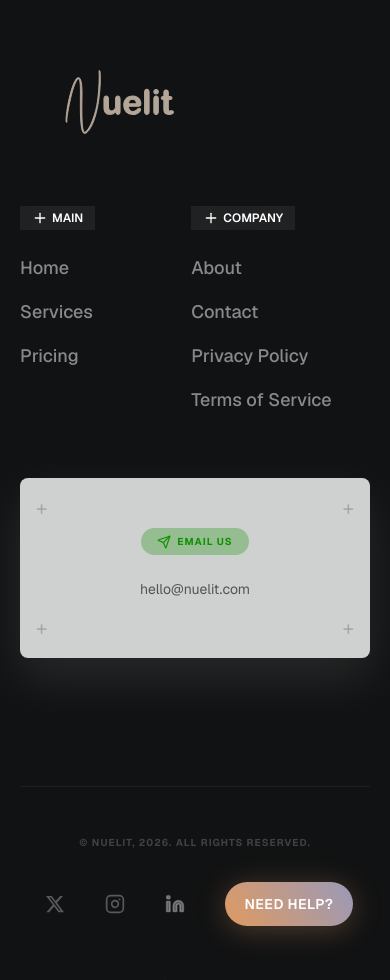
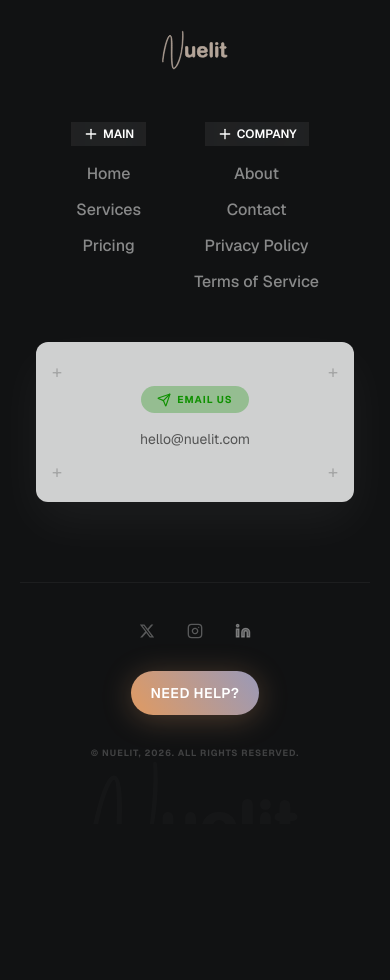
Before and after one commit to Israel-Beni/nuelit, a Next.js app: page / in a window 390 px wide. Shown: the part 8660-9640 px from the top of the page. After the commit the page ends 9484 px from the top, so only its background shows below. Built offline with nearby package versions, Linux system fonts and the light colour scheme; a web font is replaced by a local one.

Commit message:
feat: Implement payment confirmation email functionality and enhance footer responsiveness.

```diff
--- a/components/common/footer.tsx
+++ b/components/common/footer.tsx
@@ -23,25 +23,25 @@ const FOOTER_LINKS = {
 
 export function Footer() {
   return (
-    <footer className="relative py-25 overflow-hidden ">
+    <footer className="relative py-16 md:py-25 overflow-hidden">
       <div className="container-section">
 
         {/* Top Section */}
-        <div className="flex flex-col lg:flex-row justify-between gap-16 mb-32">
+        <div className="flex flex-col lg:flex-row justify-between gap-12 md:gap-16 mb-20 md:mb-32">
 
           {/* Logo & Links */}
-          <div className="flex flex-col md:flex-row gap-16 md:gap-32">
+          <div className="flex flex-col md:flex-row gap-12 md:gap-32 items-center md:items-start text-center md:text-left">
             <Link href="/" className="opacity-80 hover:opacity-100 transition-opacity">
-              <Logo className="w-auto h-20" />
+              <Logo className="w-auto h-12 md:h-20" />
             </Link>
 
-            <div className="flex gap-24">
-              <div>
-                <Tag text="Main" className="mb-6" />
-                <ul className="space-y-4">
+            <div className="flex flex-row md:flex-row gap-12 md:gap-24">
+              <div className="flex flex-col items-center md:items-start">
+                <Tag text="Main" className="mb-4 md:mb-6" />
+                <ul className="space-y-3 md:space-y-4">
                   {FOOTER_LINKS.main.map((link) => (
                     <li key={link.name}>
-                      <Link href={link.href} className="text-lg font-medium text-white/50 hover:text-white transition-colors">
+                      <Link href={link.href} className="text-base md:text-lg font-medium text-white/50 hover:text-white transition-colors">
                         {link.name}
                       </Link>
                     </li>
@@ -49,12 +49,12 @@ export function Footer() {
                 </ul>
               </div>
 
-              <div>
-                <Tag text="Company" className="mb-6" />
-                <ul className="space-y-4">
+              <div className="flex flex-col items-center md:items-start">
+                <Tag text="Company" className="mb-4 md:mb-6" />
+                <ul className="space-y-3 md:space-y-4">
                   {FOOTER_LINKS.company.map((link) => (
                     <li key={link.name}>
-                      <Link href={link.href} className="text-lg font-medium text-white/50 hover:text-white transition-colors">
+                      <Link href={link.href} className="text-base md:text-lg font-medium text-white/50 hover:text-white transition-colors">
                         {link.name}
                       </Link>
                     </li>
@@ -65,52 +65,52 @@ export function Footer() {
           </div>
 
           {/* Contact Card */}
-          <div className="relative group lg:w-96">
-            <div className="relative z-10 bg-white/80 rounded-lg p-10 flex flex-col items-center justify-center min-h-45 text-center shadow-[0_20px_50px_rgba(255,255,255,0.1)]">
+          <div className="relative group w-full lg:w-96 px-4 md:px-0">
+            <div className="relative z-10 bg-white/80 rounded-xl p-8 md:p-10 flex flex-col items-center justify-center min-h-40 md:min-h-45 text-center shadow-[0_20px_50px_rgba(255,255,255,0.05)] md:shadow-[0_20px_50px_rgba(255,255,255,0.1)]">
               {/* Corner Accents */}
-              <div className="absolute top-4 left-4 text-black/20 text-xl">+</div>
-              <div className="absolute top-4 right-4 text-black/20 text-xl">+</div>
-              <div className="absolute bottom-4 left-4 text-black/20 text-xl">+</div>
-              <div className="absolute bottom-4 right-4 text-black/20 text-xl">+</div>
+              <div className="absolute top-4 left-4 text-black/20 text-lg">+</div>
+              <div className="absolute top-4 right-4 text-black/20 text-lg">+</div>
+              <div className="absolute bottom-4 left-4 text-black/20 text-lg">+</div>
+              <div className="absolute bottom-4 right-4 text-black/20 text-lg">+</div>
 
-              <Badge variant="green" text="Email Us" className="mb-6" />
+              <Badge variant="green" text="Email Us" className="mb-4 md:mb-6" />
 
-              <Link href="mailto:hello@nuelit.com" className="text-body !text-black/60 hover:!text-primary transition-colors mb-2">
+              <Link href="mailto:hello@nuelit.com" className="text-sm md:text-body !text-black/60 hover:!text-primary transition-colors mb-2">
                 hello@nuelit.com
               </Link>
             </div>
 
             {/* Glow Effect */}
-            <div className="absolute inset-0 bg-white/20 blur-[60px] rounded-full opacity-0 group-hover:opacity-100 transition-opacity duration-700" />
+            <div className="absolute inset-0 bg-white/10 blur-[40px] md:blur-[60px] rounded-full opacity-0 group-hover:opacity-100 transition-opacity duration-700" />
           </div>
         </div>
 
         {/* Big Text Background Overlay */}
-        <div className="absolute bottom-0 flex items-center justify-center w-3/4 left-1/2 -translate-x-1/2 translate-y-1/2 pointer-events-none z-0">
-          <Logo className="w-full h-auto opacity-10 grayscale-90 brightness-50" />
+        <div className="absolute bottom-0 flex items-center justify-center w-full md:w-3/4 left-1/2 -translate-x-1/2 translate-y-1/2 pointer-events-none z-0">
+          <Logo className="w-full h-auto opacity-5 md:opacity-10 grayscale-90 brightness-50" />
         </div>
 
         {/* Bottom Bar */}
-        <div className="relative z-10 flex flex-col md:flex-row items-center justify-between gap-8 pt-12 border-t border-white/5">
-          <div className="text-[10px] font-bold uppercase tracking-widest text-white/20">
+        <div className="relative z-10 flex flex-col-reverse md:flex-row items-center justify-between gap-8 pt-8 md:pt-12 border-t border-white/5">
+          <div className="text-[9px] md:text-[10px] font-bold uppercase tracking-widest text-white/20 text-center md:text-left">
             © NUELIT, 2026. ALL RIGHTS RESERVED.
           </div>
 
-          <div className="flex items-center gap-8">
-            <div className="flex items-center gap-6">
+          <div className="flex flex-col md:flex-row items-center gap-6 md:gap-8">
+            <div className="flex items-center gap-4 md:gap-6">
               <Link href="https://x.com/nuelit_services?s=21" target="_blank" className="p-2 text-white/30 hover:text-white transition-colors">
-                <svg className="w-5 h-5 fill-current" viewBox="0 0 24 24"><path d="M18.244 2.25h3.308l-7.227 8.26 8.502 11.24H16.17l-5.214-6.817L4.99 21.75H1.68l7.73-8.835L1.254 2.25H8.08l4.713 6.231zm-1.161 17.52h1.833L7.084 4.126H5.117z" /></svg>
+                <svg className="w-4 h-4 md:w-5 md:h-5 fill-current" viewBox="0 0 24 24"><path d="M18.244 2.25h3.308l-7.227 8.26 8.502 11.24H16.17l-5.214-6.817L4.99 21.75H1.68l7.73-8.835L1.254 2.25H8.08l4.713 6.231zm-1.161 17.52h1.833L7.084 4.126H5.117z" /></svg>
               </Link>
               <Link href="https://www.instagram.com/nuelit_services?igsh=MTAycjF0eTVmOHhrdw%3D%3D&utm_source=qr" target="_blank" className="p-2 text-white/30 hover:text-white transition-colors">
-                <Instagram className="w-5 h-5" />
+                <Instagram className="w-4 h-4 md:w-5 md:h-5" />
               </Link>
               <Link href="https://www.linkedin.com/company/nuelit" target="_blank" className="p-2 text-white/30 hover:text-white transition-colors">
-                <Linkedin className="w-5 h-5 fill-current" />
+                <Linkedin className="w-4 h-4 md:w-5 md:h-5 fill-current" />
               </Link>
             </div>
 
-            <Link href="/contact">
-              <Button variant="primary">
+            <Link href="/contact" className="w-full md:w-fit px-4 md:px-0">
+              <Button variant="primary" className="w-full">
                 NEED HELP?
               </Button>
             </Link>
```
